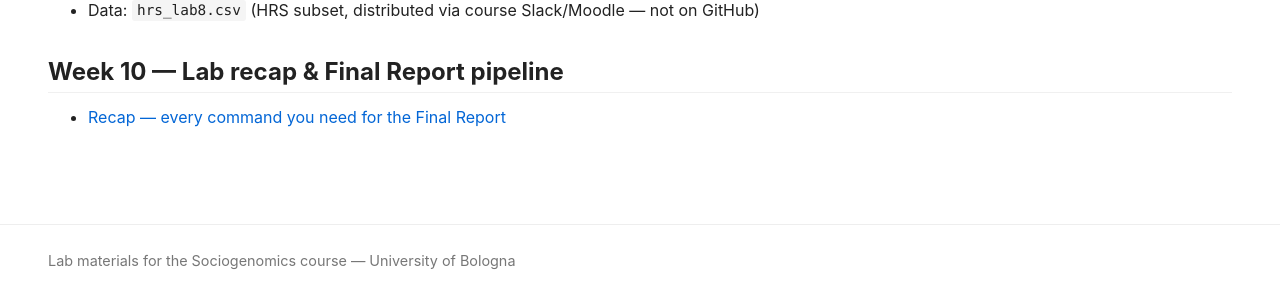
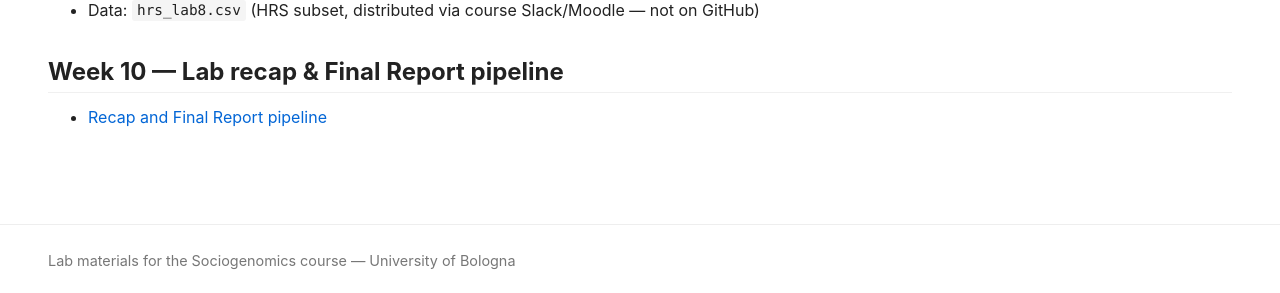
Before and after one commit to nicolabarban/sociogenomics_2025_2026, a Jekyll site: the page built from index.md, in a window 1280 px wide. Shown: the part 1667-1960 px from the top of the page. Built offline with Jekyll 4.4.1, drawn with Linux system fonts in a browser that asks for light colours; our own code applies the rules of GitHub Pages for plain Markdown files.

Commit message:
docs(week10): simplify recap link text

```diff
--- a/index.md
+++ b/index.md
@@ -65,4 +65,4 @@
 
 ## Week 10 — Lab recap & Final Report pipeline
 
-* [Recap — every command you need for the Final Report](labs/week10/recap.md)
+* [Recap and Final Report pipeline](labs/week10/recap.md)
```
